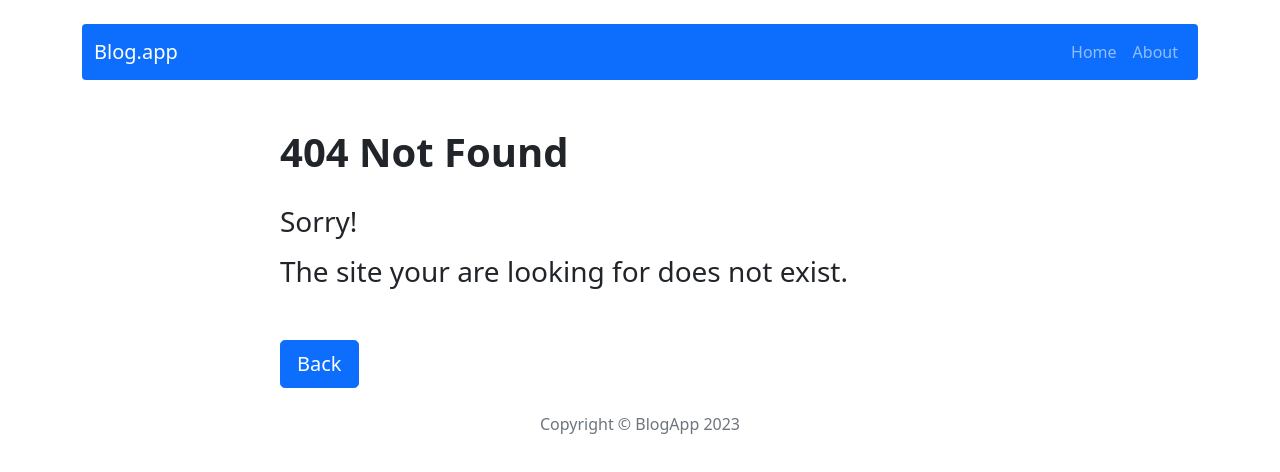
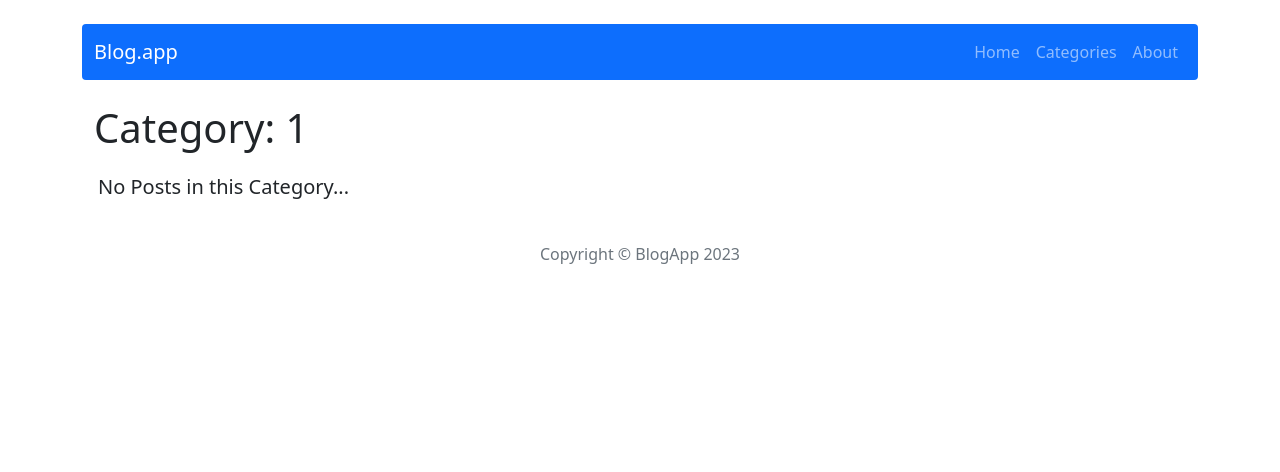
Before and after one commit to CezaryJanicki/BlogReactApp, a React (Create React App) app: page /category/1 in a window 1280 px wide. Before the commit this address had no page. Shown: the top 472 px of the page. Built offline with nearby package versions, Linux system fonts and the light colour scheme.

Commit message:
Add Categories

```diff
--- a/src/App.js
+++ b/src/App.js
@@ -8,6 +8,8 @@ import EditPostForm from './components/features/EditPostForm/EditPostForm';
 import AddPost from './components/views/AddPost/AddPost';
 import About from './components/pages/About/About';
 import NotFound from './components/pages/NotFound/NotFound';
+import Categories from './components/features/Categories/Categories';
+import Category from './components/features/Category/Category';
 
 function App() {
   return (
@@ -19,6 +21,8 @@ function App() {
           <Route exact path='/post/:postId' element={<SinglePost />} />
           <Route path='/post/add' element={<AddPost />} />
           <Route exact path='/post/edit/:postId' element={<EditPostForm />} />
+          <Route exact path='/categories' element={<Categories />} />
+          <Route exact path='/category/:categoryId' element={<Category />} />
           <Route path='/about' element={<About />} />
           <Route path='*' element={<NotFound />} />
         </Routes>
--- /dev/null
+++ b/src/components/features/Categories/Categories.js
@@ -0,0 +1,32 @@
+import { Container, Row, ListGroup } from 'react-bootstrap';
+import { Link, Navigate } from 'react-router-dom';
+import { getAllCategories } from '../../../redux/categoriesRedux';
+import { useSelector } from 'react-redux';
+import { capitalizeFirstLetter } from '../../../utils/capitalizeFirstLetter';
+
+const Categories = () => {
+  const categoriesData = useSelector((state) => getAllCategories(state));
+
+  if (!categoriesData) return <Navigate to='/' />;
+  return (
+    <Container>
+      <Row className='justify-content-center'>
+        <div className='col-md-8 p-0 align-self-center'>
+          <h1 className='m-0'>Categories</h1>
+        </div>
+      </Row>
+
+      <Row className='justify-content-center'>
+        <ListGroup className='my-4 p-0 col-md-8 align-self-center'>
+          {categoriesData.map((category) => (
+            <ListGroup.Item key={category} id={category} className='fs-5'>
+              <Link to={`/category/${category}`}>{capitalizeFirstLetter(category)}</Link>
+            </ListGroup.Item>
+          ))}
+        </ListGroup>
+      </Row>
+    </Container>
+  );
+};
+
+export default Categories;
--- /dev/null
+++ b/src/components/features/Category/Category.js
@@ -0,0 +1,40 @@
+import { Container, Row } from 'react-bootstrap';
+import { useParams, Navigate } from 'react-router';
+import { useSelector } from 'react-redux';
+import { getCategoryById } from '../../../redux/categoriesRedux';
+import Post from '../../views/Post/Post';
+
+import { capitalizeFirstLetter } from '../../../utils/capitalizeFirstLetter';
+
+const Category = () => {
+  const { categoryId } = useParams();
+  const categoryData = useSelector((state) =>
+    getCategoryById(state, categoryId)
+  );
+
+  if (!categoryData) return <Navigate to='/' />;
+  else
+    return (
+      <Container>
+        <div className='d-flex justify-content-between'>
+          <h1 className='m-0 align-self-center'>
+            Category: {capitalizeFirstLetter(categoryId)}
+          </h1>
+        </div>
+        {categoryData.length !== 0 && (
+          <Row xs={1} md={2} lg={3} className='g-4 my-2'>
+            {categoryData.map((post) => (
+              <Post key={post.id} {...post} />
+            ))}
+          </Row>
+        )}
+        {categoryData.length === 0 && (
+          <div className='d-flex m-1 justify-content-between'>
+            <p className='d-block my-3 fs-5'>No Posts in this Category...</p>
+          </div>
+        )}
+      </Container>
+    );
+};
+
+export default Category;
--- a/src/components/features/PostForm/PostForm.js
+++ b/src/components/features/PostForm/PostForm.js
@@ -7,6 +7,8 @@ import styles from './PostForm.module.scss';
 import DatePicker from 'react-datepicker';
 import 'react-datepicker/dist/react-datepicker.css';
 import { useForm } from 'react-hook-form';
+import { getAllCategories } from '../../../redux/categoriesRedux';
+import { useSelector } from 'react-redux';
 
 const PostForm = ({ action, actionText, onCancel, ...props }) => {
   const [title, setTitle] = useState(props.title || '');
@@ -18,13 +20,15 @@ const PostForm = ({ action, actionText, onCancel, ...props }) => {
   const [content, setContent] = useState(props.content || '');
   const [dateError, setDateError] = useState(false);
   const [contentError, setContentError] = useState(false);
+  const [category, setCategory] = useState(props.category || '');
   const { register, handleSubmit: validate, formState: { errors } } = useForm();
+  const categories = useSelector((state) => getAllCategories(state));
 
   const handleSubmit = (e) => {
     setContentError(!content);
     setDateError(!publishedDate);
     if (content && publishedDate) {
-      action({ title, author, publishedDate, shortDescription, content });
+      action({ title, author, publishedDate, shortDescription, content, category });
       setTitle('');
       setAuthor('');
       setPublishedDate('');
@@ -81,7 +85,19 @@ const PostForm = ({ action, actionText, onCancel, ...props }) => {
         </small>
       )}
       </Form.Group>
-
+      <Form.Group className='mb-4 col-md-6' controlId='formPostCategory'>
+        <Form.Label>Select Category...</Form.Label>
+        <Form.Select
+          selected={category}
+          onChange={(e) => setCategory(e.target.value)}
+        >
+          {categories.map((category) => (
+            <option key={category} id={category}>
+              {category}
+            </option>
+          ))}
+        </Form.Select>
+      </Form.Group>
       <Form.Group className='mb-4' controlId='formPostShortDescription'>
         <Form.Label>Short Description</Form.Label>
           <Form.Control
--- a/src/components/features/SinglePost/SinglePost.js
+++ b/src/components/features/SinglePost/SinglePost.js
@@ -35,6 +35,9 @@ const SinglePost = () => {
           <span className='fw-bold'>Published: </span>
           {dateToString(postData.publishedDate)}
           <br />
+          <span className='fw-bold'>Category: </span>
+            {postData.category}
+          <br />
         </Col>
       </Row>
       <Row className='mt-4 justify-content-center'>
--- a/src/components/views/NavBar/NavBar.js
+++ b/src/components/views/NavBar/NavBar.js
@@ -15,6 +15,9 @@ const NavBar = () => {
             <Nav.Link as={NavLink} to='/'>
               Home
             </Nav.Link>
+            <Nav.Link as={NavLink} to='/categories'>
+              Categories
+            </Nav.Link>
             <Nav.Link as={NavLink} to='/about'>
               About
             </Nav.Link>
--- a/src/components/views/Post/Post.js
+++ b/src/components/views/Post/Post.js
@@ -10,16 +10,19 @@ const Post = (props) => {
           <Card.Title className='fw-bold mb-3'>{props.title}</Card.Title>
           <Card.Text>
             <span className='fw-bold'>Author: </span>
-            {props.author}
+              {props.author}
             <br />
             <span className='fw-bold'>Published: </span>
-            {dateToString(props.publishedDate)}
+              {dateToString(props.publishedDate)}
             <br />
-            <span className='d-inline-block text-truncate col-12'>
+            <span className='fw-bold'>Category: </span>
+             {props.category}
+            <br />
+            <span className='mt-2 d-inline-block text-truncate col-12'>
               {props.shortDescription}
             </span>
           </Card.Text>
-          <Link to={`post/${props.id}`}>
+          <Link to={`/post/${props.id}`}>
             <Button variant='primary'>Read more</Button>
           </Link>
         </Card.Body>
--- /dev/null
+++ b/src/redux/categoriesRedux.js
@@ -0,0 +1,16 @@
+//selectors
+export const getAllCategories = (state) => state.categories;
+export const getCategoryById = ({posts}, categoryId) => posts.filter((post) => post.category === categoryId);
+// actions
+// const createActionName = (actionName) => `app/categories/${actionName}`;
+// const ADD_CATEGORY = createActionName('ADD_CATEGORY');
+
+// action creators
+const categoriesReducer = (statePart = [], action) => {
+  switch (action.type) {
+    default:
+      return statePart;
+  }
+};
+
+export default categoriesReducer;
--- a/src/redux/initialState.js
+++ b/src/redux/initialState.js
@@ -7,6 +7,7 @@ const initialState = {
       content: 'Main content of the article 1',
       publishedDate: new Date('02-02-2022'),
       author: 'John Doe',
+      category: 'Music',
     },
     {
       id: '2',
@@ -14,6 +15,7 @@ const initialState = {
       shortDescription: 'Short description of the article 2 ...',
       content: 'Main content of the article 2',
       publishedDate: new Date('02-02-2022'),
+      category: 'Movies',
     },
     {
       id: '3',
@@ -21,6 +23,7 @@ const initialState = {
       shortDescription: 'Short description of the article 3...',
       content: 'Main content of the article 3',
       publishedDate: new Date('02-02-2022'),
+      category: 'Music',
     },
     {
       id: '4',
@@ -28,8 +31,10 @@ const initialState = {
       shortDescription: 'Short description of the article...',
       content:'Lorem ipsum dolor sit amet, consectetur adipiscing elit. ',
       publishedDate: new Date('02-02-2022'),
+      category: 'Movies',
     }
   ],
+  categories: ['Sport', 'News', 'Movies', 'Music'],
 };
 
 export default initialState;
--- a/src/redux/store.js
+++ b/src/redux/store.js
@@ -1,9 +1,11 @@
 import { createStore, combineReducers } from 'redux';
 import initialState from './initialState';
 import postsReducer from './postsRedux';
+import categoriesReducer from './categoriesRedux';
 
 const subreducers = {
   posts: postsReducer,
+  categories: categoriesReducer,
 };
 
 const reducer = combineReducers(subreducers);
--- /dev/null
+++ b/src/utils/capitalizeFirstLetter.js
@@ -0,0 +1,6 @@
+//implement first letter of string to be capitalized
+
+export const capitalizeFirstLetter = (string) => {
+  const capitalized = string.charAt(0).toUpperCase() + string.slice(1);
+  return capitalized;
+};
```
